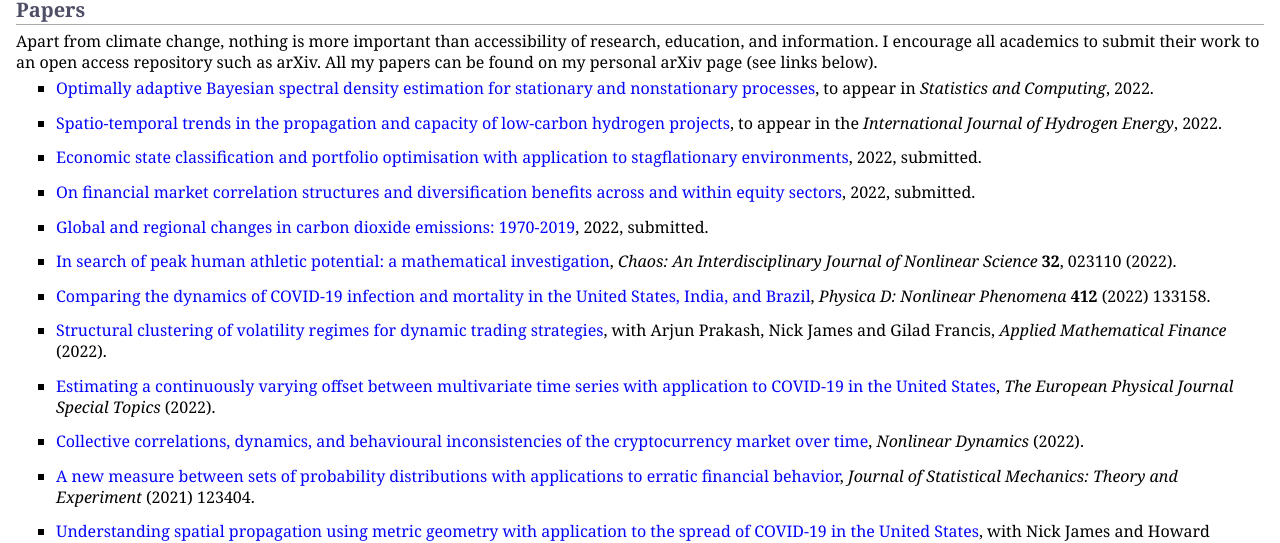
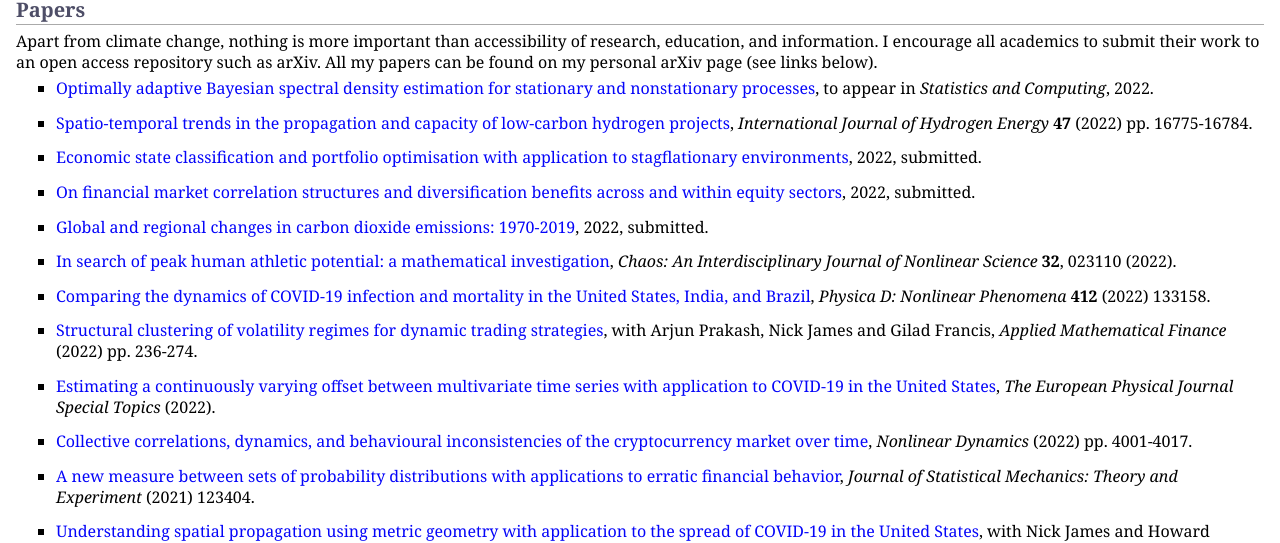
Before and after one commit to MaxMenzies/maxmenzies.com, a Jekyll site: the page index.html, which Jekyll copies as it is, in a window 1280 px wide. Shown: the part 438-981 px from the top of the page. Built offline with Jekyll 4.4.1, drawn with Linux system fonts in a browser that asks for light colours.

Commit message:
Update index.html

```diff
--- a/index.html
+++ b/index.html
@@ -44,7 +44,7 @@
 </li>
 </ul>
 <ul>
-<li><p><a href="https://www.sciencedirect.com/science/article/pii/S0360319922013313">Spatio-temporal trends in the propagation and capacity of low-carbon hydrogen projects</a>, to appear in the <i>International Journal of Hydrogen Energy</i>, 2022.</p>
+<li><p><a href="https://www.sciencedirect.com/science/article/pii/S0360319922013313">Spatio-temporal trends in the propagation and capacity of low-carbon hydrogen projects</a>, <i>International Journal of Hydrogen Energy</i> <b>47</b> (2022) pp. 16775-16784.</p>
 </li>
 </ul>
 <ul>
@@ -68,7 +68,7 @@
 </li>
 </ul>
 <ul>
-<li><p><a href="https://www.tandfonline.com/doi/full/10.1080/1350486X.2021.2007146">Structural clustering of volatility regimes for dynamic trading strategies</a>, with Arjun Prakash, Nick James and Gilad Francis, <i>Applied Mathematical Finance</i> (2022).</p>
+<li><p><a href="https://www.tandfonline.com/doi/full/10.1080/1350486X.2021.2007146">Structural clustering of volatility regimes for dynamic trading strategies</a>, with Arjun Prakash, Nick James and Gilad Francis, <i>Applied Mathematical Finance</i> (2022) pp. 236-274.</p>
 </li>
 </ul>
 <ul>
@@ -76,7 +76,7 @@
 </li>
 </ul>
 <ul>
-<li><p><a href="https://link.springer.com/article/10.1007/s11071-021-07166-9">Collective correlations, dynamics, and behavioural inconsistencies of the cryptocurrency market over time</a>, <i>Nonlinear Dynamics</i> (2022).</p>
+<li><p><a href="https://link.springer.com/article/10.1007/s11071-021-07166-9">Collective correlations, dynamics, and behavioural inconsistencies of the cryptocurrency market over time</a>, <i>Nonlinear Dynamics</i> (2022) pp. 4001-4017.</p>
 </li>
 </ul>
 <ul>
```
